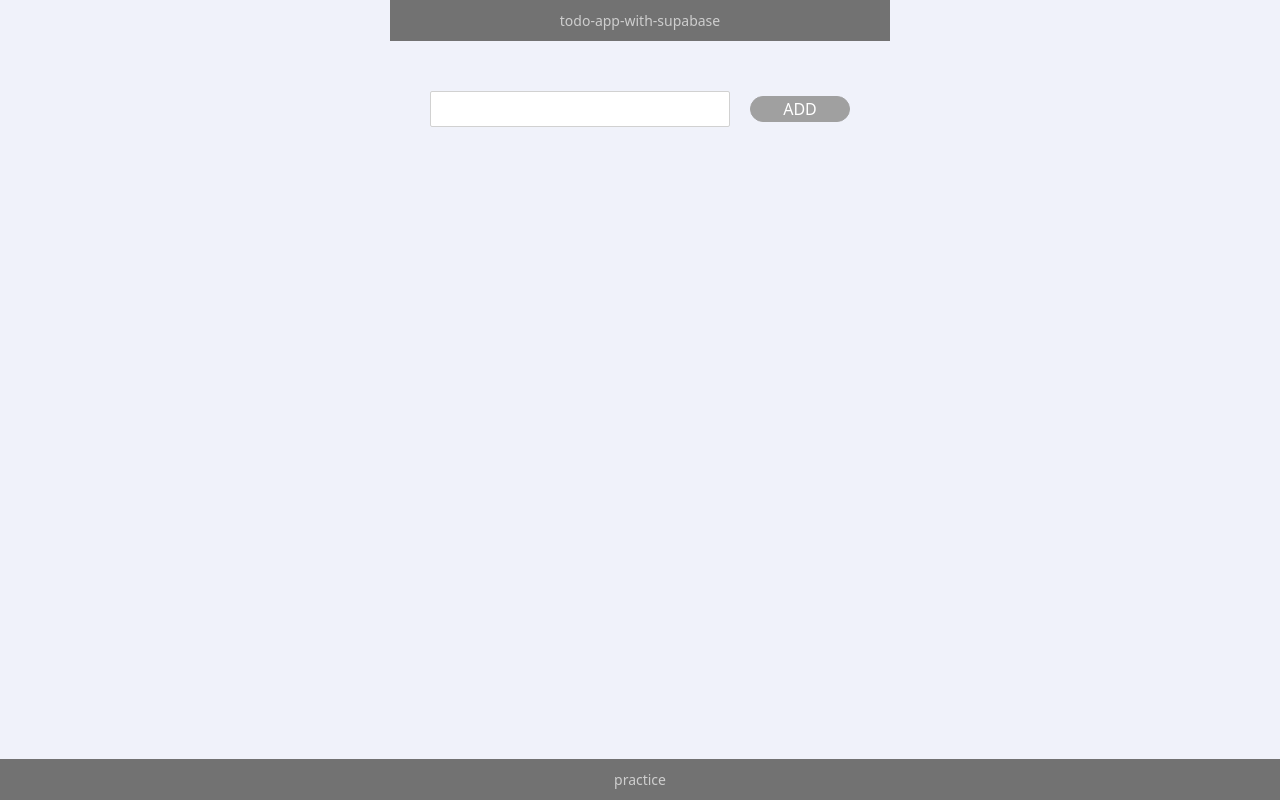
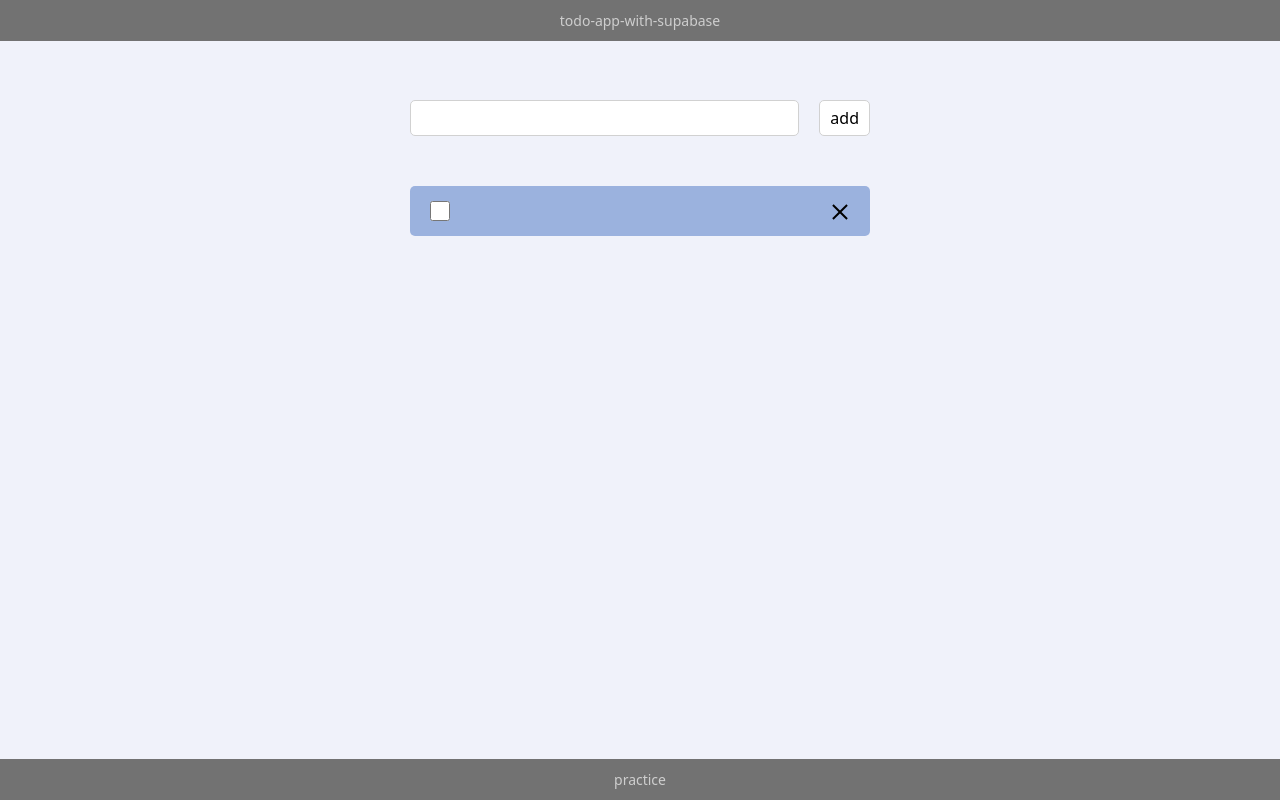
Before and after one commit to mars-tatsuru/todo-app-with-supabase, a Vue app: page / in a window 1280 px wide. Built offline with nearby package versions, Linux system fonts and the light colour scheme; the HTML template or start-up script is replaced by a standard one.

Commit message:
feature: スタイル変更

```diff
--- a/src/components/AddButton.vue
+++ /dev/null
@@ -1,25 +0,0 @@
-<script setup lang="ts">
-import { ref, reactive, onMounted, watch } from "vue";
-
-
-</script>
-
-<template>
-  <div class="btnField">
-    <button>ADD</button>
-  </div>
-</template>
-
-<style scoped lang="scss">
-.btnField{
-  width: 20%;
-  color: #fff;
-
-  button{
-    width: 100%;
-    background-color: #a0a0a0;
-    border: 1px solid #a0a0a0;
-    border-radius: 20px;
-  }
-}
-</style>
--- a/src/components/Header.vue
+++ b/src/components/Header.vue
@@ -13,6 +13,9 @@ import { ref, reactive, onMounted, watch } from "vue";
 
 <style scoped lang="scss">
 .header{
+  position: absolute;
+  top: 0;
+  left: 0;
   width: 100%;
   margin: 0 auto;
   padding: 10px;
--- a/src/components/InputField.vue
+++ b/src/components/InputField.vue
@@ -7,20 +7,32 @@ import { ref, reactive, onMounted, watch } from "vue";
 <template>
   <div class="inputField">
     <input type="text">
+    <button>add</button>
   </div>
 </template>
 
 <style scoped lang="scss">
 .inputField{
-  width: 60%;
-  color: #000;
+  width: 100%;
+  display: flex;
+  justify-content: space-between;
+  align-items: center;
+  gap: 20px;
 
   input{
     width: 100%;
     padding: 5px;
     background-color: #fff;
     border: 1px solid #d1d1d1;
-    border-radius: 2px;
+    border-radius: 5px;
   }
+
+  button{
+    padding: 5px 10px;
+    background-color: #fff;
+    border: 1px solid #d1d1d1;
+    border-radius: 5px;
+  }
+
 }
 </style>
--- a/src/components/Layout.vue
+++ b/src/components/Layout.vue
@@ -15,6 +15,7 @@ import { ref, reactive, onMounted, watch } from "vue";
 .layout{
   max-width: 500px;
   width: 100%;
+  padding: 50px 20px;
   margin: 0 auto;
 }
 </style>
--- /dev/null
+++ b/src/components/TodoCheckBox.vue
@@ -0,0 +1,27 @@
+<script setup lang="ts">
+import { ref, reactive, onMounted, watch } from "vue";
+
+
+</script>
+
+<template>
+  <div class="checkBtn">
+    <input type="checkbox">
+  </div>
+</template>
+
+<style scoped lang="scss">
+.checkBtn{
+
+  width: 20px;
+  height: 20px;
+
+  input{
+    width: 100%;
+    height: 100%;
+    background: #fff;
+    color: #000;
+    border-radius: 5px;
+  }
+}
+</style>
--- /dev/null
+++ b/src/components/TodoDeleteButton.vue
@@ -0,0 +1,51 @@
+<script setup lang="ts">
+import { ref, reactive, onMounted, watch } from "vue";
+
+
+</script>
+
+<template>
+  <div class="deleteBtn">
+    <div class="btn">
+      <span></span>
+      <span></span>
+    </div>
+  </div>
+</template>
+
+<style scoped lang="scss">
+.deleteBtn{
+
+  width: 20px;
+  height: 20px;
+
+  .btn{
+    width: 100%;
+    height: 100%;
+    color: #000;
+    position: relative;
+
+    span{
+      position: absolute;
+      top: 50%;
+      left: 0%;
+      transform: translate(-50%, -50%);
+      display: block;
+      width: 100%;
+      height: 2px;
+      background: #000;
+      margin: 0 auto;
+
+      &:nth-child(1){
+        transform: rotate(45deg);
+      }
+
+      &:nth-child(2){
+        transform: rotate(-45deg);
+      }
+
+    }
+
+  }
+}
+</style>
--- /dev/null
+++ b/src/components/TodoItem.vue
@@ -0,0 +1,26 @@
+<script setup lang="ts">
+import { ref, reactive, onMounted, watch } from "vue";
+import TodoCheckBox from "./TodoCheckBox.vue";
+import TodoDeleteButton from "./TodoDeleteButton.vue";
+
+
+</script>
+
+<template>
+  <div class="todoItem">
+    <TodoCheckBox />
+    <TodoDeleteButton />
+  </div>
+</template>
+
+<style scoped lang="scss">
+.todoItem{
+  display: flex;
+  justify-content: space-between;
+  padding: 15px 20px;
+  background-color: #9bb2de;
+  width: 100%;
+  color: #000;
+  border-radius: 5px;
+}
+</style>
--- a/src/views/HomeView.vue
+++ b/src/views/HomeView.vue
@@ -2,8 +2,8 @@
 import { ref, reactive, onMounted, watch } from "vue";
 import FieldWrapper from "@/components/FieldWrapper.vue";
 import InputField from "@/components/InputField.vue";
-import AddButton from "@/components/AddButton.vue";
 import FormControl from "@/components/FormControl.vue";
+import TodoItem from "@/components/TodoItem.vue";
 import Layout from "@/components/Layout.vue";
 import Header from "@/components/Header.vue";
 import Footer from "@/components/Footer.vue";
@@ -16,7 +16,9 @@ import Footer from "@/components/Footer.vue";
     <Header />
     <div class="inputWrapper">
       <InputField />
-      <AddButton />
+    </div>
+    <div class="todoItemWrapper">
+      <TodoItem />
     </div>
     <Footer />
   </Layout>
@@ -25,9 +27,9 @@ import Footer from "@/components/Footer.vue";
 <style scoped lang="scss">
 .inputWrapper{
   padding: 50px 0;
-  display: flex;
-  justify-content: center;
-  align-items: center;
-  gap: 20px;
+}
+
+.todoItemWrapper{
+  padding: 0;
 }
 </style>
```
Also changed, not shown: src/assets/main.css (+1 -1 lines), src/stores/sidebar.ts (added), src/stores/todoList.ts (added), src/stores/userDetail.ts (added).
